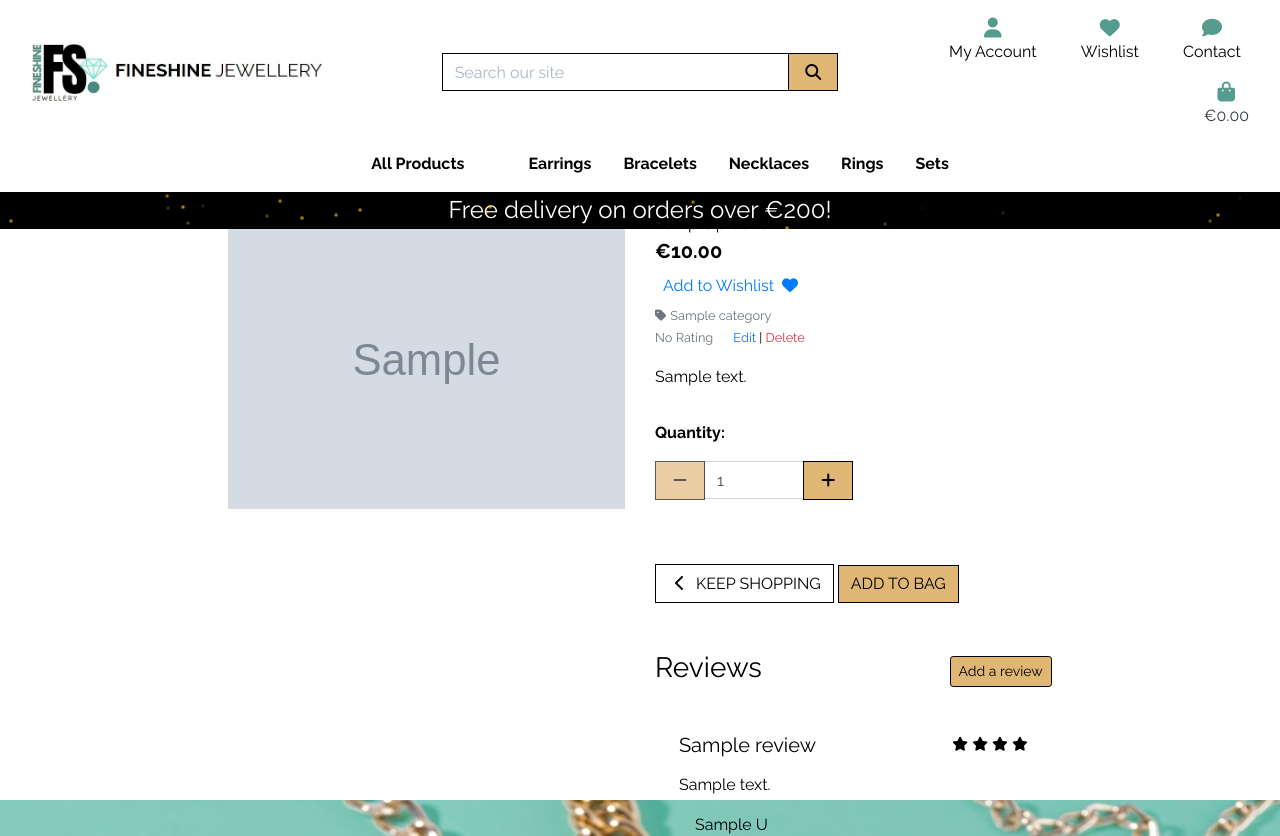
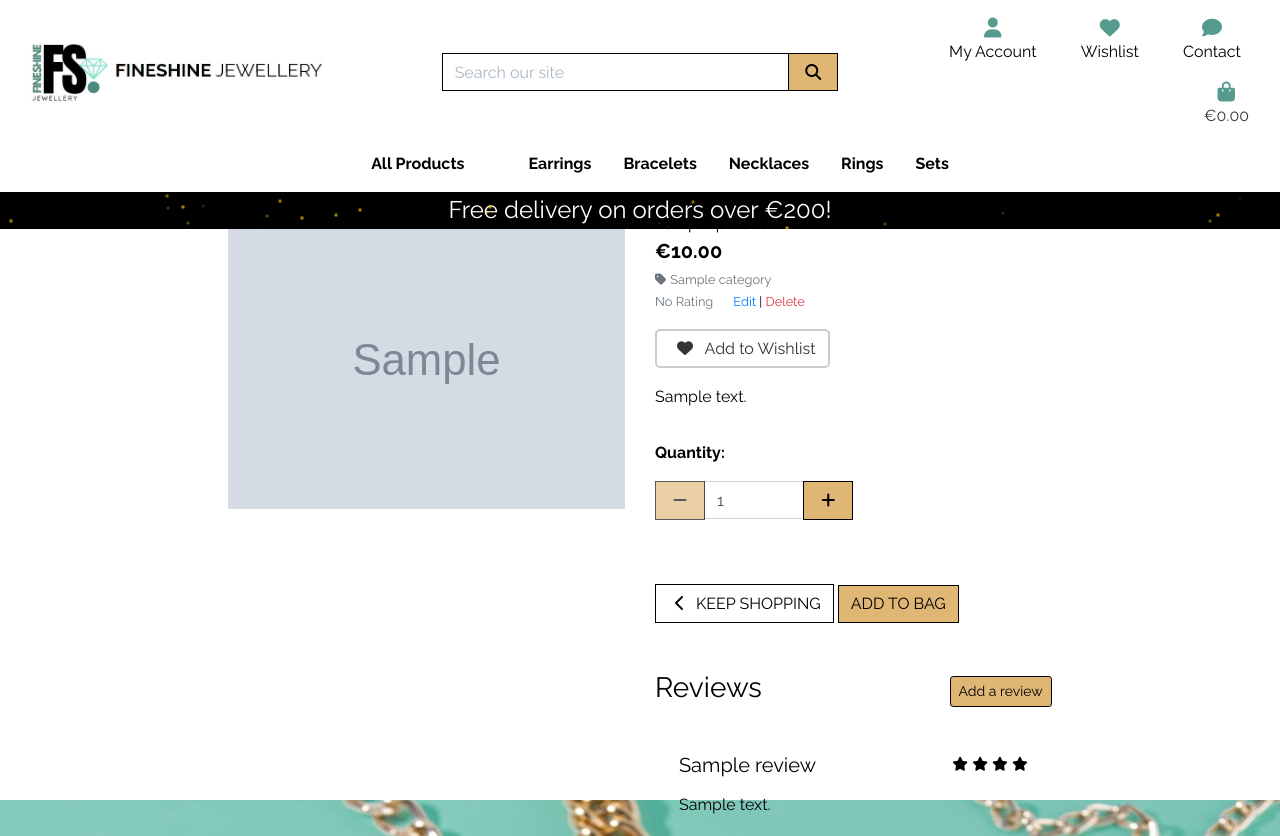
Before and after one commit to BrunaRihl/FineShine-Jewellery, a Django app: page /products/1/ in a window 1280 px wide. Shown: the top 836 px of the page. Run offline with Django 3.2, Linux system fonts and the light colour scheme; a user stored in the database is signed in; tables that the repository leaves empty hold one stand-in row (values such as "Sample post"); grey boxes marked "Sample" are stand-in pictures; some libraries are stand-ins or nearby versions.

Commit message:
Feat: Improve add product to wishlist functionality and styling

```diff
--- a/products/templates/products/product_detail.html
+++ b/products/templates/products/product_detail.html
@@ -30,14 +30,6 @@
                 <div class="product-details-container mb-5 mt-md-5">
                     <p class="mb-0">{{ product.name }}</p>
                     <p class="lead mb-0 text-left font-weight-bold">€{{ product.price }}</p>
-                    <!--Wishlist-->
-                    {% if user.is_authenticated %}
-                    <div class="my-2">
-                        <a href="{% url 'add_to_wishlist' product.id %}" class="link p-2" data-product-id="{{ product.id }}">
-                            Add to Wishlist<i class="fas fa-heart mx-2"></i>
-                        </a>
-                    </div>
-                    {% endif %}
 
                     {% if product.category %}
                     <p class="small mt-1 mb-0">
@@ -57,6 +49,15 @@
                             <a class="text-danger" href="{% url 'delete_product' product.id %}">Delete</a>
                         </small>
                     {% endif %}
+                    <!--Wishlist-->
+                    {% if user.is_authenticated %}
+                    <div class="my-4">
+                        <a href="{% url 'add_to_wishlist' product.id %}" class="wishlist-link" data-product-id="{{ product.id }}">
+                            <i class="fas fa-heart mx-2"></i> Add to Wishlist
+                        </a>
+                    </div>
+                    {% endif %}
+
                     <p class="mt-3">{{ product.description }}</p>
                     <form class="form" action="{% url 'add_to_bag' product.id %}" method="POST">
                         {% csrf_token %}
--- a/static/css/base.css
+++ b/static/css/base.css
@@ -295,6 +295,28 @@ input[name='q']::placeholder {
     border: 0;
 }
 
+.wishlist-link {
+    text-decoration: none;
+    color: #333; /* Cor do texto */
+    background-color: #fff; /* Cor de fundo */
+    padding: 8px 12px;
+    border: 2px solid #ccc; /* Borda */
+    border-radius: 5px; /* Borda arredondada */
+    transition: all 0.3s ease; /* Transição suave */
+
+}
+
+.wishlist-link:hover {
+    text-decoration: none;
+    box-shadow: 0 2px 4px var(--green); /* Sombra suave no hover */
+    color: #333; /* Cor do texto */
+
+}
+
+.my-4 .wishlist-link {
+    margin-top: 10px;
+    margin-bottom: 10px;
+}
 
 /* review page*/
 
```
